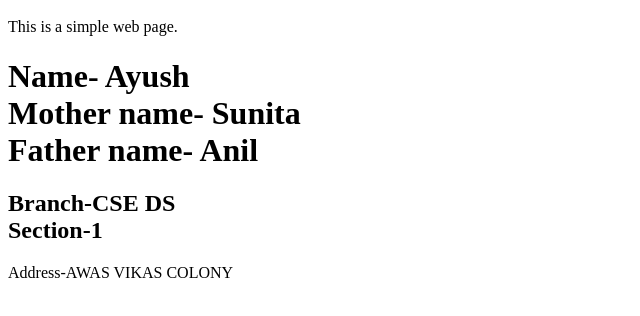
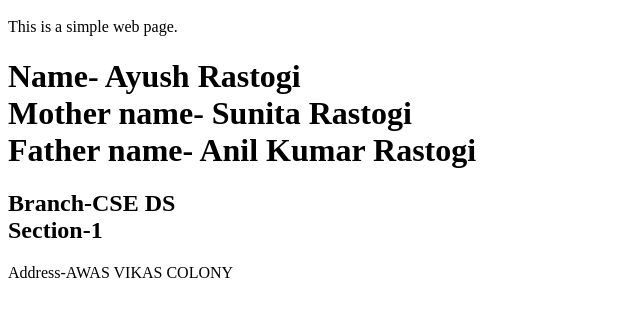
Before and after one commit to ayushrastogi2308-cloud/CSEDS1, a plain HTML site: page index.html in a window 1280 px wide. Shown: the part 48-364 px from the top of the page, without its empty margins (0-640 px from the left). Drawn offline with Linux system fonts and the light colour scheme.

Commit message:
first commit

```diff
--- a/index.html
+++ b/index.html
@@ -7,9 +7,9 @@
         <p>This is a simple web page.</p>
     </body>
 </html>
-<h1>Name- Ayush<br>
-     Mother name- Sunita<br>
-      Father name- Anil</h1>
+<h1>Name- Ayush Rastogi<br>
+     Mother name- Sunita Rastogi<br>
+      Father name- Anil Kumar Rastogi</h1>
 <h2>Branch-CSE DS<br>
     Section-1
 </h2>
```
